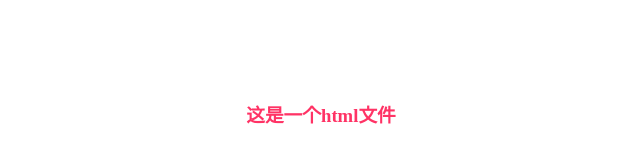
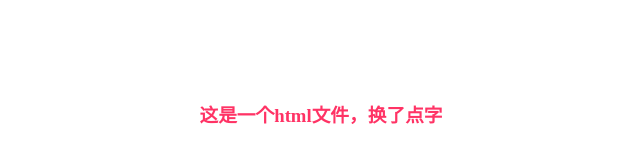
Before and after one commit to wlrl/pure-web, a plain HTML site: page index.htm in a window 1280 px wide. Shown: the whole page, without its empty margins (319-959 px from the left). Drawn offline with Linux system fonts and the light colour scheme.

Commit message:
change index

```diff
--- a/index.htm
+++ b/index.htm
@@ -5,6 +5,6 @@
 	<link rel="stylesheet" type="text/css" href="style.css">
 </head>
 <body>
-	<h3>这是一个html文件</h3>
+	<h3>这是一个html文件，换了点字</h3>
 </body>
 </html>
```
